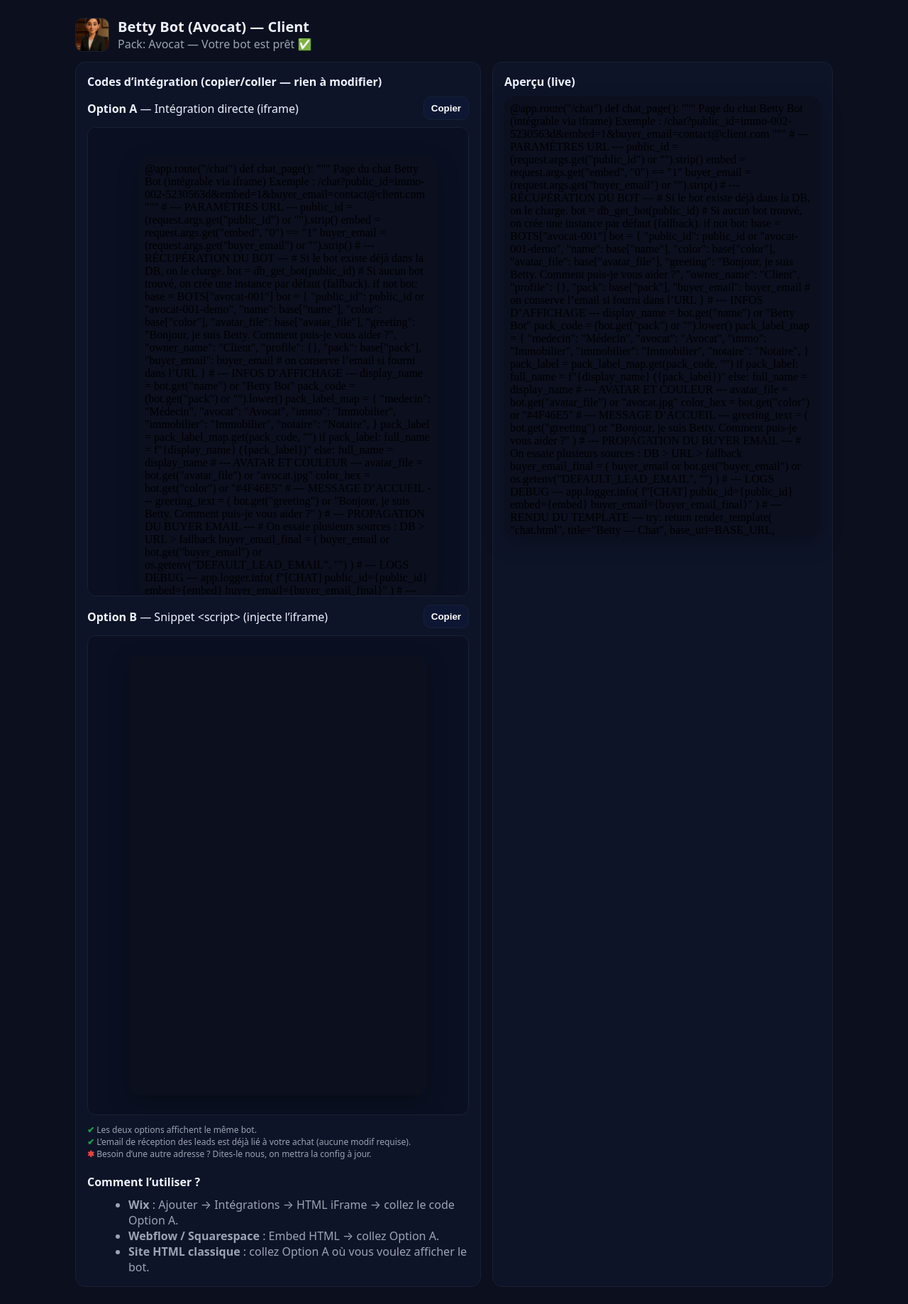
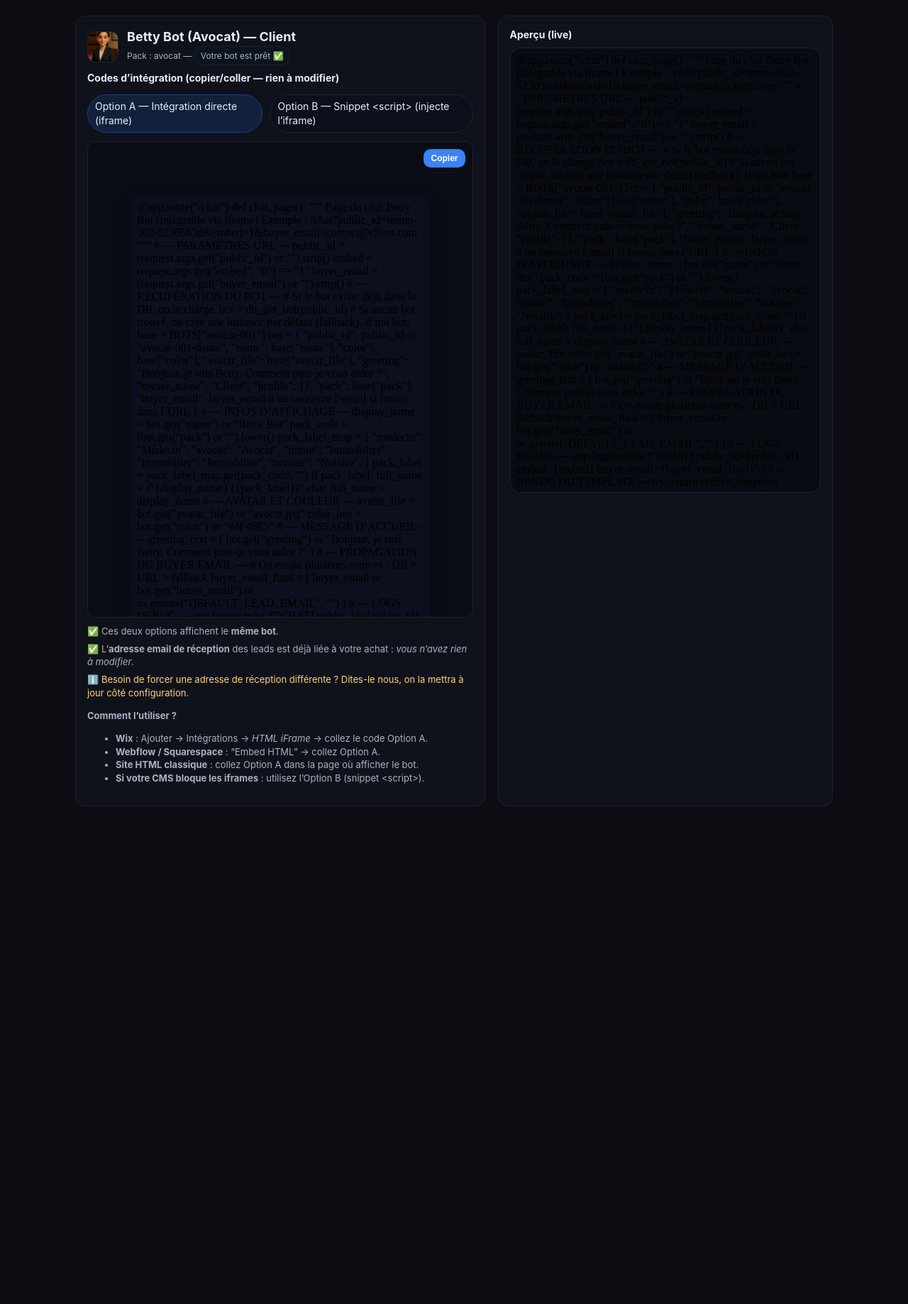
Before and after one commit to vincentbastille10/betty_abonnement_version2, a Flask app: page /recap in a window 1280 px wide. Shown: the whole page at 71% size. After the commit the page ends 1136 px from the top, so only its background shows below. Run offline with Flask 3, Linux system fonts and the light colour scheme; data that the repository does not hold is empty.

Commit message:
Update recap.html

```diff
--- a/templates/recap.html
+++ b/templates/recap.html
@@ -1,41 +1,69 @@
 <!doctype html>
 <html lang="fr">
 <head>
-  <meta charset="utf-8" />
-  <meta name="viewport" content="width=device-width,initial-scale=1" />
-  <title>{{ title or "Récapitulatif" }} — Betty Bot</title>
+  <meta charset="utf-8">
+  <title>{{ full_name }} — Code d’intégration</title>
+  <meta name="viewport" content="width=device-width, initial-scale=1">
+
   <style>
-    :root{--bg:#0b0f1e;--ink:#eef2ff;--muted:#9aa4b2;--line:#182033;--card:#0e1428;--accent:#4f46e5;--good:#16a34a;--bad:#ef4444}
-    *{box-sizing:border-box} html,body{margin:0;background:var(--bg);color:var(--ink);font-family:system-ui,-apple-system,Segoe UI,Roboto,Helvetica,Arial,sans-serif}
-    .wrap{max-width:1100px;margin:24px auto;padding:0 16px}
-    header{display:flex;align-items:center;gap:12px;margin-bottom:14px}
-    header img{width:48px;height:48px;border-radius:10px;border:1px solid var(--line);object-fit:cover;background:#0c1224}
-    h1{font-size:20px;margin:0}.muted{color:var(--muted)}
-    .grid{display:grid;grid-template-columns:1fr 480px;gap:16px}
+    :root{
+      --bg:#0b0d12; --card:#0f121a; --line:#1c2230; --ink:#e8ecf7; --muted:#a9b2c4;
+      --brand:#3b82f6; --ok:#22c55e; --warn:#f59e0b;
+    }
+    *{box-sizing:border-box}
+    html,body{margin:0;padding:0;background:var(--bg);color:var(--ink);font:14px/1.45 Inter,system-ui,Segoe UI,Roboto,Helvetica,Arial,sans-serif}
+    .wrap{max-width:1100px;margin:22px auto;padding:0 16px;display:grid;grid-template-columns:1.1fr .9fr;gap:18px}
+    header{display:flex;align-items:center;gap:12px;margin-bottom:8px}
+    .avatar{width:44px;height:44px;border-radius:10px;overflow:hidden;border:1px solid var(--line);background:#0c0f16}
+    .avatar img{width:100%;height:100%;object-fit:cover}
+    h1{margin:0;font-size:18px}
+    .sub{color:var(--muted);font-size:12px}
+
     .card{background:var(--card);border:1px solid var(--line);border-radius:14px;padding:16px}
-    h2{font-size:16px;margin:0 0 10px}
-    .row{display:flex;align-items:center;gap:8px;justify-content:space-between;margin:6px 0 10px}
-    .codebox{position:relative;background:#0a1022;border:1px solid var(--line);border-radius:12px;padding:12px;margin:8px 0 12px;overflow:auto}
-    pre{margin:0;white-space:pre;tab-size:2} code{font-family:ui-monospace,SFMono-Regular,Consolas,monospace;font-size:12px;color:#dbeafe}
-    .btn{appearance:none;border:1px solid var(--line);background:#0d1733;color:#fff;padding:8px 10px;border-radius:10px;font-weight:600;cursor:pointer}
-    .btn.primary{background:var(--accent);border-color:transparent}
-    .hint{font-size:12px;color:var(--muted);margin-top:6px}
-    iframe.preview{width:100%;height:620px;border:0;border-radius:14px;background:#0b0f1e;box-shadow:0 10px 30px rgba(0,0,0,.25)}
-    ul{margin:6px 0 0 18px;color:var(--muted)}
-    .ok{color:var(--good);font-weight:700}.warn{color:var(--bad);font-weight:700}
-    @media(max-width:1020px){.grid{grid-template-columns:1fr}}
+    .title{font-weight:700;margin:0 0 8px 0}
+    .codebox{position:relative;background:#0a0d15;border:1px solid var(--line);border-radius:12px;padding:14px;overflow:auto}
+    .codebox code{white-space:pre}
+    .btn{appearance:none;border:0;border-radius:10px;background:var(--brand);color:#fff;font-weight:700;padding:8px 12px;cursor:pointer}
+    .btn.small{font-size:12px;padding:6px 10px}
+    .btn.copy{position:absolute;right:10px;top:10px}
+    .ok{color:var(--ok)}
+    .warn{color:#ffd27a}
+    .list{margin:10px 0 0 0;color:var(--muted);font-size:13px}
+    .badge{display:inline-block;padding:4px 8px;background:#0d1320;border:1px solid var(--line);border-radius:999px;font-size:12px;color:var(--muted)}
+    .tabs{display:flex;gap:10px;margin:12px 0}
+    .tab{padding:6px 10px;border:1px solid var(--line);border-radius:999px;cursor:pointer;background:#0b101a}
+    .tab.active{background:#12213b;border-color:#1e3a8a}
+    .mono{font-family:ui-monospace,SFMono-Regular,Menlo,Monaco,Consolas,"Liberation Mono","Courier New",monospace}
+    .preview-wrap{height:74vh;min-height:520px;border-radius:14px;border:1px solid var(--line);overflow:hidden;background:#080b12}
+    iframe{display:block;width:100%;height:100%;border:0}
+    .checks{display:flex;flex-direction:column;gap:6px;color:var(--muted);font-size:13px;margin-top:10px}
   </style>
 </head>
+
 <body>
-  {% set preview_src -%}
-    {{ base_url }}/chat?public_id={{ public_id|urlencode }}&embed=1{%- if buyer_email %}&buyer_email={{ buyer_email|urlencode }}{%- endif %}
-  {%- endset %}
+  <div class="wrap">
+    <!-- COL GAUCHE : Codes -->
+    <section class="card">
+      <header>
+        <div class="avatar"><img src="{{ avatar_url }}" alt="avatar"></div>
+        <div>
+          <h1>{{ full_name }}</h1>
+          <div class="sub">Pack : {{ pack }} — <span class="badge">Votre bot est prêt ✅</span></div>
+        </div>
+      </header>
 
-  {% set code_iframe -%}
-<!-- Intégration directe Betty Bot -->
+      <div class="title">Codes d’intégration (copier/coller — rien à modifier)</div>
+      <div class="tabs">
+        <div class="tab active" data-tab="a">Option A — Intégration directe (iframe)</div>
+        <div class="tab" data-tab="b">Option B — Snippet &lt;script&gt; (injecte l’iframe)</div>
+      </div>
+
+      {% set iframe_src = base_url + '/chat?public_id=' + (public_id or '') + '&embed=1' + ('&buyer_email=' + (buyer_email or '')) %}
+      {% set iframe_block -%}
+<!-- Betty Bot AI — affichage direct (Wix/Webflow/Squarespace ou HTML simple) -->
 <div style="position:relative; width:100%; max-width:420px; height:620px; margin:0 auto;">
   <iframe
-    src="{{ preview_src }}"
+    src="{{ iframe_src }}"
     title="{{ full_name|e }}"
     style="width:100%; height:100%; border:0; border-radius:16px; box-shadow:0 10px 30px rgba(0,0,0,.25); background:#0b0f1e;"
     loading="lazy"
@@ -43,85 +71,97 @@
     allow="clipboard-read; clipboard-write; microphone; autoplay">
   </iframe>
 </div>
-  {%- endset %}
+      {%- endset %}
 
-  {% set code_script -%}
-<!-- Betty Bot — snippet script (injecte l’iframe) -->
-<div id="bettybot-container" style="position:relative; width:100%; max-width:420px; height:620px; margin:0 auto"></div>
+      {% set script_block -%}
+<!-- Betty Bot AI — snippet &lt;script&gt; (injecte l’iframe où vous mettez le &lt;div&gt;) -->
+<div id="betty-bot-container"></div>
 <script>
 (function(){
-  var src = {{ preview_src|tojson }};
-  var root = document.getElementById("bettybot-container");
-  var f = document.createElement("iframe");
-  f.src = src;
-  f.title = {{ full_name|tojson }};
-  f.style.cssText = "width:100%;height:100%;border:0;border-radius:16px;box-shadow:0 10px 30px rgba(0,0,0,.25);background:#0b0f1e;";
-  f.setAttribute("loading","lazy");
-  f.setAttribute("referrerpolicy","no-referrer-when-downgrade");
-  f.setAttribute("allow","clipboard-read; clipboard-write; microphone; autoplay");
-  root.appendChild(f);
+  var url = {{ iframe_src|tojson }};
+  var host = document.getElementById('betty-bot-container');
+  if(!host) return;
+  var wrap = document.createElement('div');
+  wrap.style.cssText = 'position:relative;width:100%;max-width:420px;height:620px;margin:0 auto;';
+  var ifr = document.createElement('iframe');
+  ifr.src = url;
+  ifr.title = {{ full_name|tojson }};
+  ifr.style.cssText = 'width:100%;height:100%;border:0;border-radius:16px;box-shadow:0 10px 30px rgba(0,0,0,.25);background:#0b0f1e;';
+  ifr.setAttribute('loading','lazy');
+  ifr.setAttribute('referrerpolicy','no-referrer-when-downgrade');
+  ifr.setAttribute('allow','clipboard-read; clipboard-write; microphone; autoplay');
+  wrap.appendChild(ifr);
+  host.appendChild(wrap);
 })();
 </script>
-  {%- endset %}
+      {%- endset %}
 
-  <div class="wrap">
-    <header>
-      <img src="{{ avatar_url }}" alt="avatar">
-      <div>
-        <h1>{{ full_name }}</h1>
-        <div class="muted">Pack: {{ pack|title }} — Votre bot est prêt ✅</div>
+      <!-- Bloc A -->
+      <div id="block-a" class="codebox mono">
+        <button class="btn small copy" data-target="code-a">Copier</button>
+        <code id="code-a">{{ iframe_block|e }}</code>
       </div>
-    </header>
 
-    <div class="grid">
-      <section class="card">
-        <h2>Codes d’intégration (copier/coller — rien à modifier)</h2>
+      <!-- Bloc B -->
+      <div id="block-b" class="codebox mono" style="display:none;margin-top:12px;">
+        <button class="btn small copy" data-target="code-b">Copier</button>
+        <code id="code-b">{{ script_block|e }}</code>
+      </div>
 
-        <div class="row">
-          <div><strong>Option A</strong> — Intégration directe (iframe)</div>
-          <button class="btn" data-copy="a">Copier</button>
-        </div>
-        <div class="codebox"><pre><code id="code-a">{{ code_iframe|e }}</code></pre></div>
+      <div class="checks">
+        <div>✅ Ces deux options affichent le <b>même bot</b>.</div>
+        <div>✅ L’<b>adresse email de réception</b> des leads est déjà liée à votre achat : <i>vous n’avez rien à modifier</i>.</div>
+        <div class="warn">ℹ️ Besoin de forcer une adresse de réception différente ? Dites-le nous, on la mettra à jour côté configuration.</div>
+      </div>
 
-        <div class="row">
-          <div><strong>Option B</strong> — Snippet &lt;script&gt; (injecte l’iframe)</div>
-          <button class="btn" data-copy="b">Copier</button>
-        </div>
-        <div class="codebox"><pre><code id="code-b">{{ code_script|e }}</code></pre></div>
+      <div class="list">
+        <p><b>Comment l’utiliser ?</b></p>
+        <ul>
+          <li><b>Wix</b> : Ajouter → Intégrations → <i>HTML iFrame</i> → collez le code Option A.</li>
+          <li><b>Webflow / Squarespace</b> : “Embed HTML” → collez Option A.</li>
+          <li><b>Site HTML classique</b> : collez Option A dans la page où afficher le bot.</li>
+          <li><b>Si votre CMS bloque les iframes</b> : utilisez l’Option B (snippet &lt;script&gt;).</li>
+        </ul>
+      </div>
+    </section>
 
-        <div class="hint">
-          <span class="ok">✔</span> Les deux options affichent le même bot.<br>
-          <span class="ok">✔</span> L’email de réception des leads est déjà lié à votre achat (aucune modif requise).<br>
-          <span class="warn">✱</span> Besoin d’une autre adresse ? Dites-le nous, on mettra la config à jour.
-        </div>
-
-        <h2 style="margin-top:20px">Comment l’utiliser ?</h2>
-        <ul>
-          <li><b>Wix</b> : Ajouter → Intégrations → HTML iFrame → collez le code Option A.</li>
-          <li><b>Webflow / Squarespace</b> : Embed HTML → collez Option A.</li>
-          <li><b>Site HTML classique</b> : collez Option A où vous voulez afficher le bot.</li>
-        </ul>
-      </section>
-
-      <aside class="card">
-        <h2>Aperçu (live)</h2>
-        <iframe class="preview" src="{{ preview_src }}"></iframe>
-      </aside>
-    </div>
+    <!-- COL DROITE : Aperçu live -->
+    <aside class="card">
+      <div class="title">Aperçu (live)</div>
+      <div class="preview-wrap">
+        <iframe src="{{ iframe_src }}" title="Aperçu — {{ full_name|e }}" allow="clipboard-read; clipboard-write; microphone; autoplay"></iframe>
+      </div>
+    </aside>
   </div>
 
   <script>
-    // Copie en 1 clic (prend le texte déjà pré-rendu dans la page)
-    function copy(text){ return navigator.clipboard.writeText(text); }
-    function flash(btn){ const t=btn.textContent; btn.textContent="Copié"; btn.classList.add("primary");
-                         setTimeout(()=>{btn.textContent="Copier";btn.classList.remove("primary")},1100); }
-    document.querySelectorAll('[data-copy]').forEach(btn=>{
-      btn.addEventListener('click', ()=>{
-        const which = btn.getAttribute('data-copy');
-        const text = (which==="a") ? document.getElementById('code-a').innerText
-                                   : document.getElementById('code-b').innerText;
-        copy(text).then(()=>flash(btn));
+    // Tabs
+    const tabs = document.querySelectorAll('.tab');
+    const blockA = document.getElementById('block-a');
+    const blockB = document.getElementById('block-b');
+    tabs.forEach(t=>{
+      t.addEventListener('click', ()=>{
+        tabs.forEach(x=>x.classList.remove('active'));
+        t.classList.add('active');
+        const k = t.getAttribute('data-tab');
+        if(k==='a'){ blockA.style.display='block'; blockB.style.display='none'; }
+        else{ blockA.style.display='none'; blockB.style.display='block'; }
       });
+    });
+
+    // Copy buttons
+    function copyText(id, btn){
+      const el = document.getElementById(id);
+      if(!el) return;
+      const txt = el.textContent;
+      navigator.clipboard.writeText(txt).then(()=>{
+        const old = btn.textContent;
+        btn.textContent = 'Copié';
+        setTimeout(()=> btn.textContent = old, 1400);
+      });
+    }
+    document.querySelectorAll('.btn.copy').forEach(btn=>{
+      btn.addEventListener('click', ()=> copyText(btn.getAttribute('data-target'), btn));
     });
   </script>
 </body>
```
